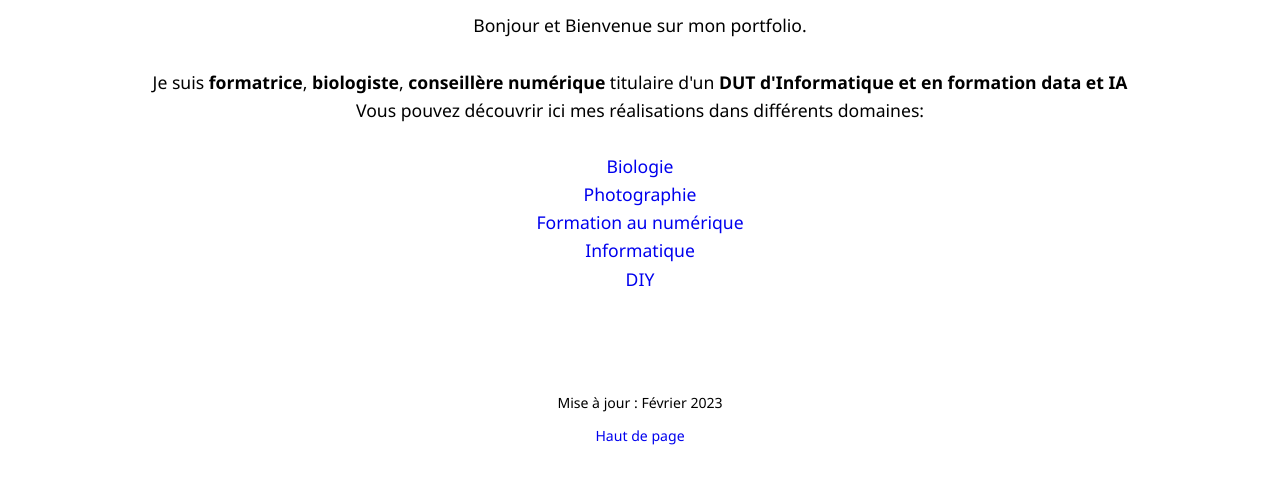
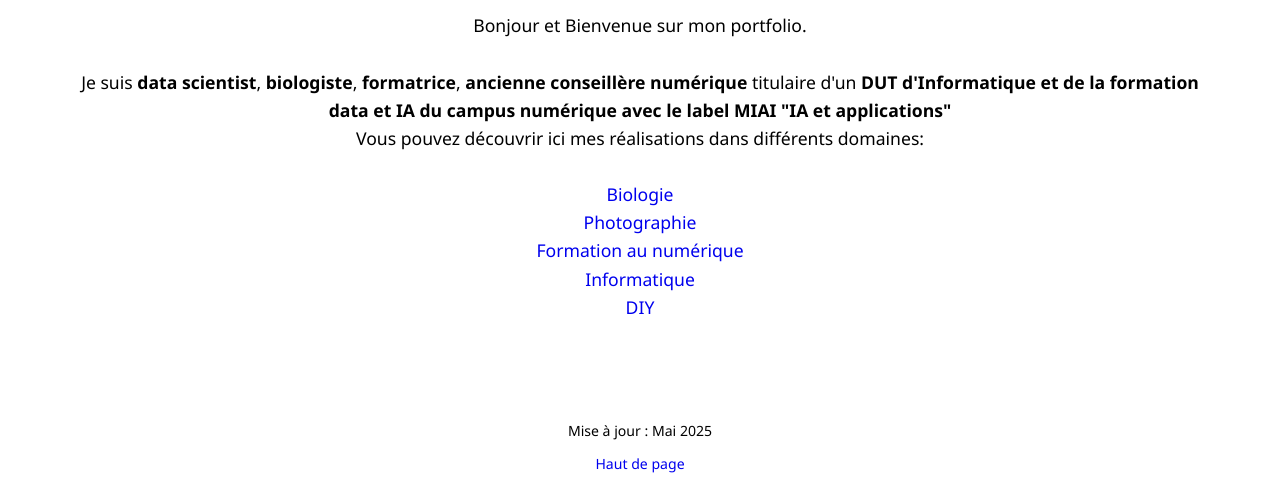
Before and after one commit to syllsg/syllsg.github.io, a plain HTML site: page index.html in a window 1280 px wide. Shown: the part 328-815 px from the top of the page. Drawn offline with Linux system fonts and the light colour scheme.

Commit message:
Update index.html data science

```diff
--- a/index.html
+++ b/index.html
@@ -11,13 +11,13 @@
     <img src="img/autoportrait_Nonza.jpg" alt="Photo de Sylvia Lehmann" width="200">
     <h1 id="top">Sylvia Lehmann</h1>
       <a href="https://www.linkedin.com/in/sylvia-lehmann-b562a254/" target="_blank"><img src="img/LinkedIn_Square_Logo.png" alt="logo linkedIn" width="30" ></a>
-      <a href="files/Sylvia_Lehmann_CV_formatrice.pdf" target="_blank"><img src="img/Logo_cv_240px.png" alt="logo cv" title="Télécharger mon CV"  width="30" ></a>
+      <a href="files/20250509_CV_data_scientist.pdf" target="_blank"><img src="img/Logo_cv_240px.png" alt="logo cv" title="Télécharger mon CV"  width="30" ></a>
     <hr>
   </header>
 
   <div>
     <article class="intro">
-      Bonjour et Bienvenue sur mon portfolio.<br> <br> Je suis <strong>formatrice</strong>, <strong>biologiste</strong>, <strong>conseillère numérique</strong> titulaire d'un <strong>DUT d'Informatique et en formation data et IA</strong> <br>Vous pouvez découvrir ici mes réalisations dans différents domaines: <br> <br>
+      Bonjour et Bienvenue sur mon portfolio.<br> <br> Je suis <strong>data scientist</strong>, <strong>biologiste</strong>, <strong>formatrice</strong>, <strong>ancienne conseillère numérique</strong> titulaire d'un <strong>DUT d'Informatique et de la formation data et IA du campus numérique avec le label MIAI "IA et applications"</strong> <br>Vous pouvez découvrir ici mes réalisations dans différents domaines: <br> <br>
       <a href="biologie.html">Biologie</a><br>
       <a href="photographie.html">Photographie</a><br>
       <a href="numerique.html">Formation au numérique</a><br>
@@ -27,7 +27,7 @@
   </div>
 
   <footer>
-    <p> Mise à jour : Février 2023</p>
+    <p> Mise à jour : Mai 2025</p>
     <p> <a href="#top">Haut de page</a></p>
   </footer>
 
```
